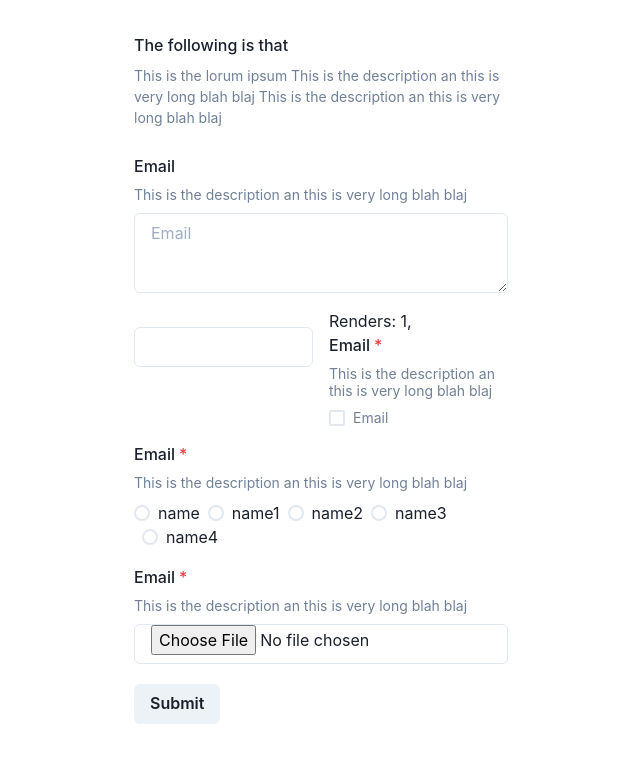
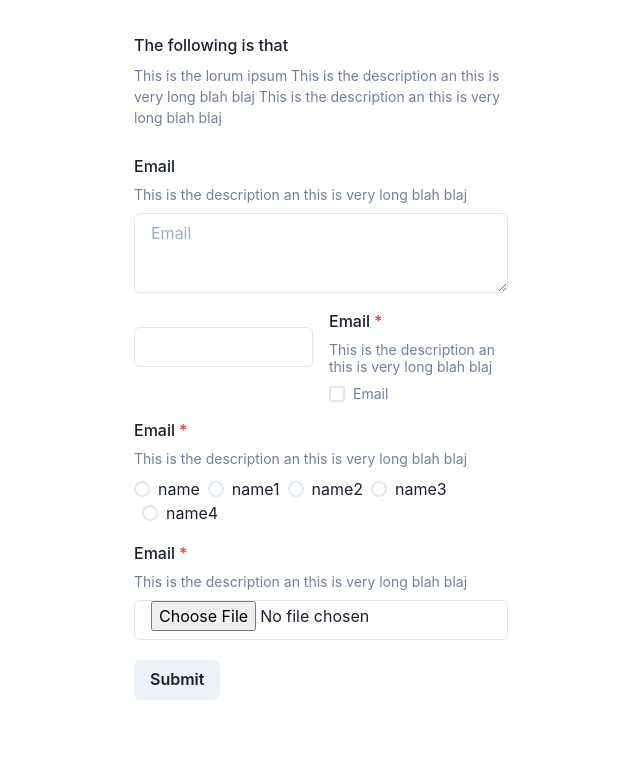
Before and after one commit to Blaise1030/form.js, a React (Vite) app: page / in a window 1280 px wide. Shown: the top 762 px of the page, without its empty margins (319-959 px from the left). Built offline with nearby package versions, Linux system fonts and the light colour scheme.

Commit message:
Removed rending number in checkbox

```diff
--- a/src/BaseFieldComponents.tsx
+++ b/src/BaseFieldComponents.tsx
@@ -75,9 +75,6 @@ export function B_CheckboxComponent(): IBaseComponentOutput {
           isRequired={Boolean(payload?.validation?.required)}
           isInvalid={isInvalid}
         >
-          <h1>
-            Renders: {renderCounter.current}, {props.message}
-          </h1>
           <FormLabel htmlFor={id}>{label}</FormLabel>
           <FormHelperText pb={2.5}>{description}</FormHelperText>
           <HStack align={"center"}>
```
